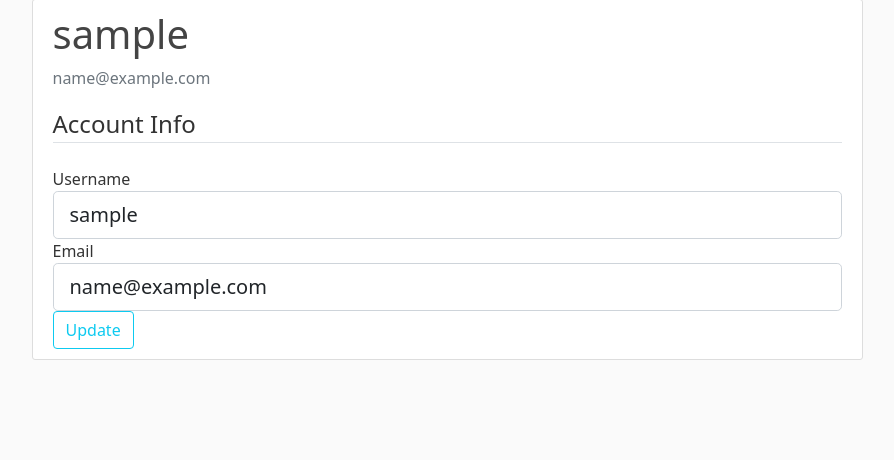
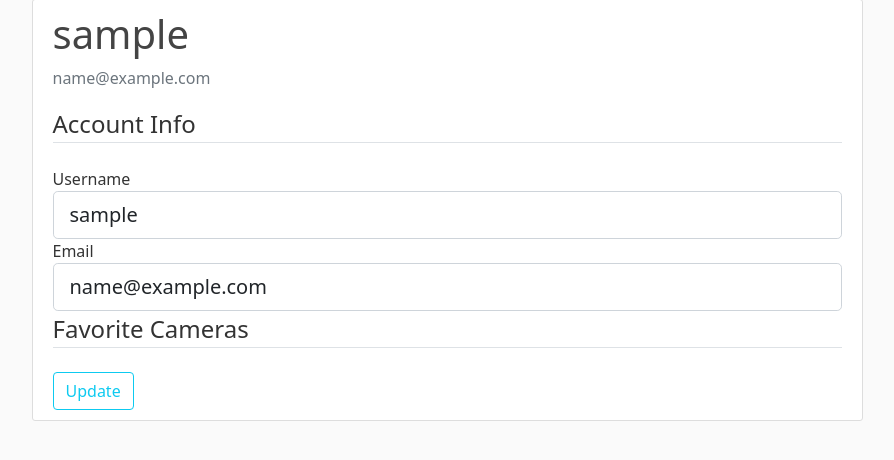
Before and after one commit to sunba23/Waywatch, a Flask app: page /account in a window 1280 px wide. Shown: the part 81-541 px from the top of the page, without its empty margins (193-1087 px from the left). Run offline with Flask 3, Linux system fonts and the light colour scheme; the visitor is signed in with stand-in values (Sample User, id 1); data that the repository does not hold is empty.

Commit message:
user favorite cameras

```diff
--- a/app/forms.py
+++ b/app/forms.py
@@ -1,7 +1,7 @@
 from flask_wtf import FlaskForm
-from wtforms import StringField, PasswordField, SubmitField, BooleanField
+from wtforms import StringField, PasswordField, SubmitField, BooleanField, SelectMultipleField
 from wtforms.validators import DataRequired, Length, Email, EqualTo, ValidationError
-from app.models import User
+from app.models import User, Camera
 from flask_login import current_user
 
 
@@ -33,7 +33,13 @@ class LoginForm(FlaskForm):
 class UpdateAccountForm(FlaskForm):
     username = StringField('Username', validators=[DataRequired(), Length(min=3, max=20)])
     email = StringField('Email', validators=[DataRequired(), Email()])
+    favorite_cameras = SelectMultipleField('Favorite Cameras', coerce=int)
     submit = SubmitField('Update')
+
+    def __init__(self, *args, **kwargs):
+        super(UpdateAccountForm, self).__init__(*args, **kwargs)
+        self.favorite_cameras.choices = [(camera.id, camera.title) for camera in Camera.query.all()]
+        print("Camera Choices:", self.favorite_cameras.choices)
 
     def validate_username(self, username):
         if username.data != current_user.username:
@@ -57,6 +63,7 @@ class RequestPasswordResetForm(FlaskForm):
         if user is None:
             raise ValidationError('There is no account with this email. Please register first.')
 
+
 class ChooseNewPasswordForm(FlaskForm):
     password = PasswordField('Password', validators=[DataRequired()])
     confirm_password = PasswordField('Confirm Password',
--- a/app/models.py
+++ b/app/models.py
@@ -3,9 +3,17 @@ from flask_login import UserMixin
 import jwt
 from datetime import datetime, timedelta, timezone
 
+
 @login_manager.user_loader
 def load_user(user_id):
     return User.query.get(int(user_id))
+
+
+favorites = db.Table('favorites',
+    db.Column('user_id', db.Integer, db.ForeignKey('user.id'), primary_key=True),
+    db.Column('camera_id', db.Integer, db.ForeignKey('camera.id'), primary_key=True)
+)
+
 
 class User(db.Model, UserMixin):
     id = db.Column(db.Integer, primary_key = True)
@@ -13,6 +21,7 @@ class User(db.Model, UserMixin):
     email = db.Column(db.String(100), unique = True, nullable = False)
     password = db.Column(db.String(60), nullable = False)
     is_admin = db.Column(db.Boolean, nullable = False, default = False)
+    favorite_cameras = db.relationship('Camera', secondary=favorites, backref=db.backref('users', lazy='dynamic'))
 
     def __repr__(self):
         return f"User('{self.username}', '{self.email}', '{self.is_admin}')"
@@ -38,6 +47,13 @@ class Camera(db.Model):
     update_date = db.Column(db.DateTime, nullable = False)
     description = db.Column(db.Text, nullable = False)
     video_src = db.Column(db.String(200), nullable = False)
+    video = db.Column(db.String(200))
+    latest_frame = db.Column(db.String(300))
+
+    def get_embedded_video_src(self, video_src):
+        video_id = video_src.split('=')[-1]
+        embedded_src = f"https://www.youtube.com/embed/{video_id}"
+        return embedded_src
 
     def __repr__(self):
         return f"Camera('{self.title}', '{self.update_date}')"
--- a/app/routes.py
+++ b/app/routes.py
@@ -1,19 +1,35 @@
+import re
+import subprocess
 from flask import render_template, url_for, flash, redirect, request
+import requests
 from app import app, db, bcrypt, mail
 from app.forms import RegistrationForm, LoginForm, UpdateAccountForm, RequestPasswordResetForm, ChooseNewPasswordForm
 from app.models import User, Camera
 from flask_login import login_user, current_user, logout_user, login_required
 from flask_mail import Message
 import os
+import cv2
+import numpy as np
+import base64
+import datetime
+
+
+import logging
+logging.basicConfig(level=logging.DEBUG)
+logger = logging.getLogger(__name__)
+logger.setLevel(logging.DEBUG)
+
 
 @app.route('/')
 @app.route('/home')
 def home():
     return render_template('home.html', cameras=cameras)
 
+
 @app.route('/about')
 def about():
     return render_template('about.html', title='About')
+
 
 @app.route('/register', methods=['GET', 'POST'])
 def register():
@@ -29,6 +45,7 @@ def register():
         flash(f'Your account has been created. Please log in.', category="success")
         return redirect(url_for('login'))
     return render_template('register.html', title='Register', form=form)
+
 
 @app.route('/login', methods=['GET', 'POST'])
 def login():
@@ -46,11 +63,13 @@ def login():
         flash(f'Login unsuccessful. Please check email and password', category="danger")
     return render_template('login.html', title='Login', form=form)
 
+
 @app.route('/logout')
 def logout():
     logout_user()
     flash(f'You are now logged out', category="info")
     return redirect(url_for('home'))
+
 
 @app.route('/account', methods=['GET', 'POST'])
 @login_required
@@ -59,13 +78,18 @@ def account():
     if form.validate_on_submit():
         current_user.username = form.username.data
         current_user.email = form.email.data
+        favorite_cameras = Camera.query.filter(Camera.id.in_(form.favorite_cameras.data)).all()
+        current_user.favorite_cameras = favorite_cameras
         db.session.commit()
         flash(f'Your account has been updated', category="success")
         return redirect(url_for('account'))
     elif request.method == 'GET':
         form.username.data = current_user.username
         form.email.data = current_user.email
-    return render_template('account.html', title='Account', form=form)
+        form.favorite_cameras.data = [camera.id for camera in current_user.favorite_cameras]
+    print("Selected Camera IDs:", form.favorite_cameras.data)
+    return render_template('account.html', title='Account', form=form, cameras=Camera.query.all())
+
 
 '''
 @app.route('/cameras/<int:camera_id>')
@@ -75,11 +99,14 @@ def camera(camera_id):
     return render_template('camera.html', title=camera.title, camera=camera)
 '''
 
+
 @app.route('/cameras')
 @login_required
 def cameras():
-    cameras_ = Camera.query.all()
-    return render_template('cameras.html', title='Cameras', cameras=cameras_)
+    user = current_user
+    fav_cameras = user.favorite_cameras
+    return render_template('cameras.html', title='Cameras', cameras=fav_cameras)
+
 
 def send_reset_email(user):
     token = user.get_reset_token()
@@ -91,6 +118,7 @@ def send_reset_email(user):
 If you did not make this password reset request, please ignore this email and no changes will be made.
 '''
     mail.send(msg)
+
 
 @app.route('/reset_password', methods=['GET', 'POST'])
 def request_reset():
--- a/app/templates/account.html
+++ b/app/templates/account.html
@@ -9,6 +9,7 @@
         </div>
         <form method="POST" action="">
             {{ form.hidden_tag() }}
+            {{ form.csrf_token }}
             <fieldset class="form-group">
                 <legend class="border-bottom mb-4">Account Info</legend>
                 {% for field in [form.username, form.email] %}
@@ -27,6 +28,15 @@
                     </div>
                 {% endfor %}
             </fieldset>
+            <fieldset class="form-group">
+                <legend class="border-bottom mb-4">Favorite Cameras</legend>
+                {% for camera in cameras %}
+                    <div class="form-check">
+                        <input class="form-check-input" type="checkbox" name="favorite_cameras" value="{{ camera.id }}" {% if camera in current_user.favorite_cameras %}checked{% endif %}>
+                        <label class="form-check-label">{{ camera.title }}</label>
+                    </div>
+                {% endfor %}
+            </fieldset>
             <div class="form-group">
                 {{ form.submit(class="btn btn-outline-info") }}
             </div>
--- a/app/templates/cameras.html
+++ b/app/templates/cameras.html
@@ -9,7 +9,9 @@
                         <a class="mr-2" href="#">{{ camera.title }}</a>
                         <small class="text-muted">{{ camera.update_date }}</small>
                     </div>
-                    <h2><a class="article-title" href="#">{{ camera.video_src }}</a></h2>
+                    <div class="embed-responsive embed-responsive-16by9">
+                        <iframe class="embed-responsive-item" src="{{ camera.get_embedded_video_src(camera.video_src) }}" allowfullscreen></iframe>
+                    </div>
                     <p class="article-content">{{ camera.description }}</p>
                 </div>
             </article>
```
Also changed, not shown: 1 other file.
